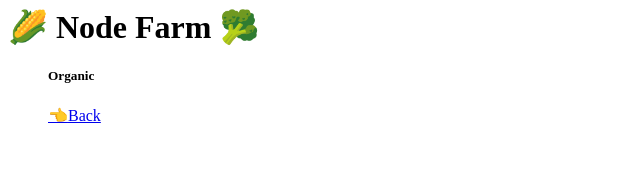
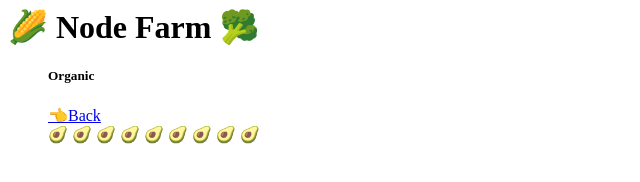
Before and after one commit to thecthebest/Node-Farm, a plain HTML site: page product.html in a window 1280 px wide. Shown: the whole page, without its empty margins (0-640 px from the left). Drawn offline with Linux system fonts and the light colour scheme; a web font is replaced by a local one.

Commit message:
Added a <div> element
The <div> element will conatin different <span> elements.

```diff
--- a/product.html
+++ b/product.html
@@ -21,6 +21,17 @@
         <a href="#" class="product__back">
           <span class="emoji-left">👈</span>Back
         </a>
+        <div class="product__hero">
+          <span class="product__emoji product__emoji--1">🥑</span>
+          <span class="product__emoji product__emoji--2">🥑</span>
+          <span class="product__emoji product__emoji--3">🥑</span>
+          <span class="product__emoji product__emoji--4">🥑</span>
+          <span class="product__emoji product__emoji--5">🥑</span>
+          <span class="product__emoji product__emoji--6">🥑</span>
+          <span class="product__emoji product__emoji--7">🥑</span>
+          <span class="product__emoji product__emoji--8">🥑</span>
+          <span class="product__emoji product__emoji--9">🥑</span>
+        </div>
       </figure>
     </div>
   </body>
```
